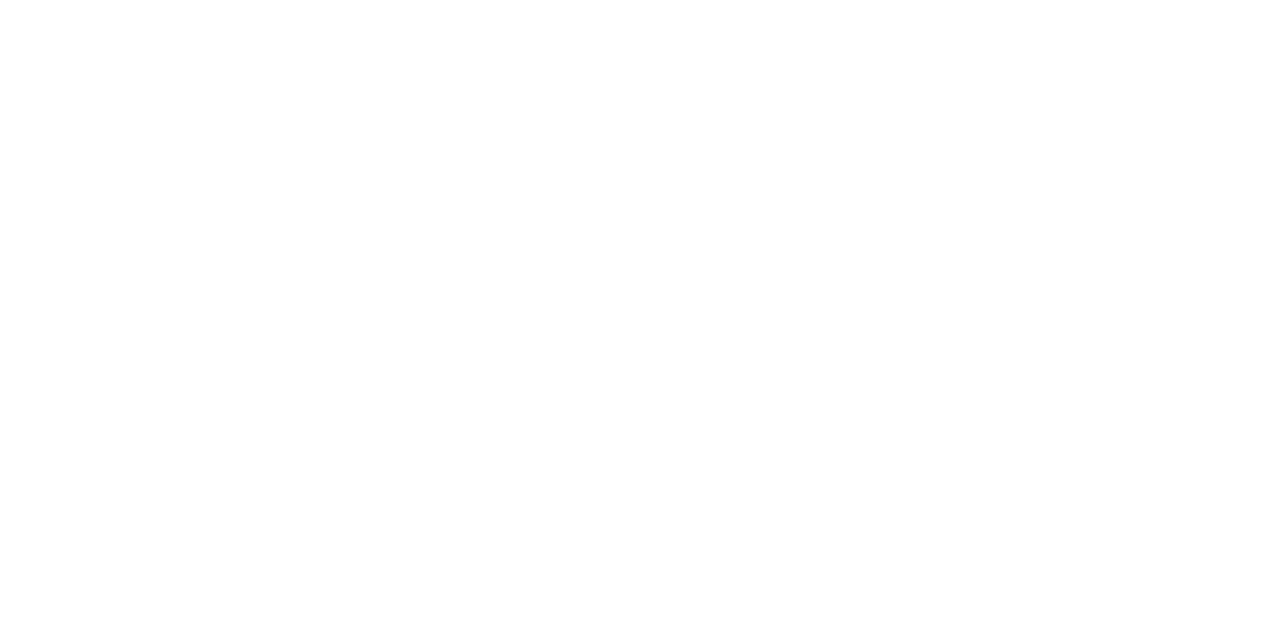
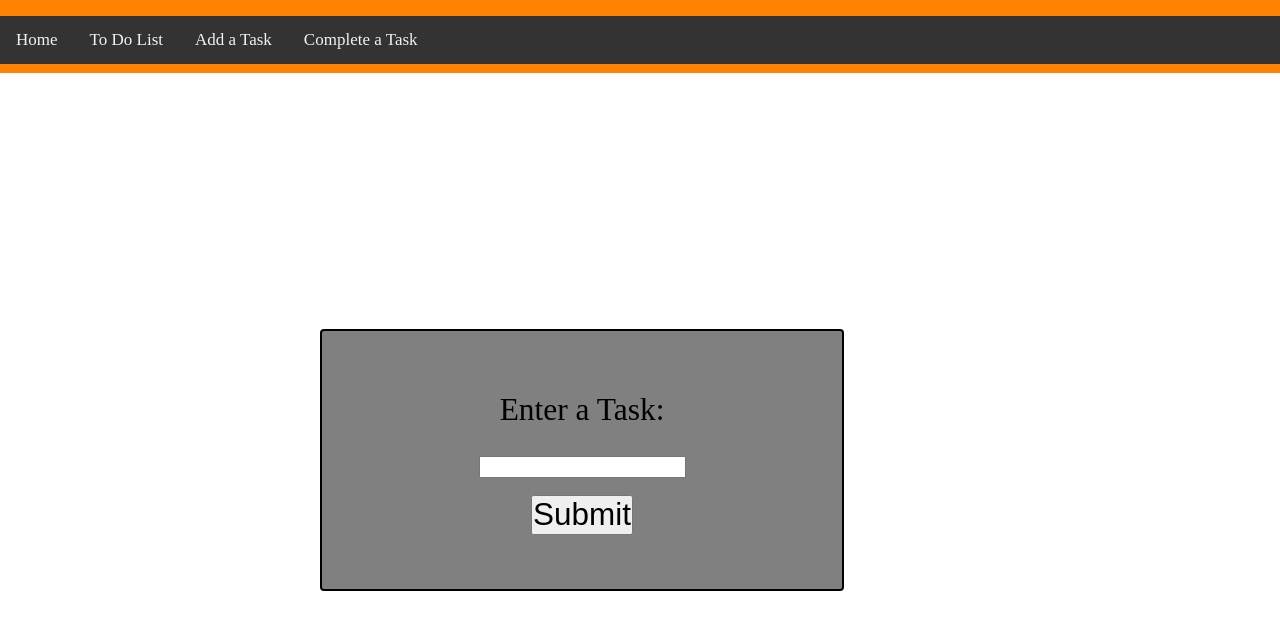
Before and after one commit to laddeyboy/express_todo_app, a website: page views/addToDo.html in a window 1280 px wide. Drawn offline with nearby package versions, Linux system fonts and the light colour scheme; files that its build step writes are made by us from their sources.

```diff
--- a/package.json
+++ b/package.json
@@ -17,8 +17,10 @@
   },
   "homepage": "https://github.com/laddeyboy/express_todo_app#readme",
   "dependencies": {
+    "body-parser": "^1.18.3",
     "express": "^4.16.3",
     "nodemon": "^1.17.4",
-    "nunjucks": "^3.1.2"
+    "nunjucks": "^3.1.2",
+    "pg-promise": "^8.4.4"
   }
 }
--- /dev/null
+++ b/public/css/base.css
@@ -0,0 +1,88 @@
+* {
+    margin: 0;
+    padding: 0;
+    box-sizing: border-box;
+    /*border: 1px solid black;*/
+}
+html {
+    font-size: 65.5%;
+}
+
+
+.header {
+    height: 7rem;
+    background-color: #FF8200;
+    display: block;
+}
+
+.heading {
+    font-size: 3rem;
+    padding-top: 1.5rem;
+    padding-left: 1.5rem;
+}
+
+.index-body {
+    padding-top: 20%;
+    text-align: center;
+    font-size: 2rem;
+}
+
+.nav {
+    background-color: #333;
+    overflow: hidden;
+}
+
+.nav a {
+    float: left;
+    color: #f2f2f2;
+    text-align: center;
+    padding: 14px 16px;
+    text-decoration: none;
+    font-size: 17px;
+}
+
+.nav a:hover {
+    background-color: #ddd;
+    color: black;
+}
+
+.nav a.active {
+    background-color: #4CAF50;
+    color: white;
+}
+
+.form_container {
+     width: 50rem;
+     height: 25rem;
+     border: 2px solid black;
+     background-color: grey;
+     border-radius: 4px;
+     font-size: 3rem;
+     margin-left: 25vw;
+}
+
+.todo_body {
+    width: 50vw;
+    height: 5rem;
+    font-size: 2rem;
+    border: 1.5px solid #fff;
+    background: grey;
+    padding-left: 1rem;
+    margin-left: 10vw;
+    border-radius: 4px;
+    line-height: 5rem;
+}
+
+.todo_body ul {
+    list-style-type: none;
+}
+
+input[type="text"] {
+    font-size: 1.5rem;
+}
+input[type="submit"] {
+    font-size: 3rem;
+}
+form {
+    line-height: 5rem;
+}
--- a/views/addToDo.html
+++ b/views/addToDo.html
@@ -4,6 +4,22 @@
 {{ title }}
 {% endblock %}
 
+{% block header %}
+{{ title }}
+{% endblock %}
+
 {% block content %}
-{{ content }}
+<div class="form_container">
+    <form action="/todos" method="POST">
+        <br>
+        <label>Enter a Task:</label>
+        <br>
+        <input type="text" class="text-box" name="task"/>
+        <br>
+        <input type="submit" value="Submit"/>
+    </form>
+</div>
+
+
+
 {% endblock %}
--- a/views/base.html
+++ b/views/base.html
@@ -2,13 +2,24 @@
 <html>
     <head>
         <title>{% block title %}{% endblock %}</title>
+        <link rel="stylesheet" href="/css/base.css" type="text/css" />
     </head>
     <body>
 
+        <div class="header">
+            <p class="heading">{% block header %} {% endblock %}</p>
+            <div class="nav">
+                <a href="/">Home</a>
+                <a href="/todos">To Do List</a>
+                <a href="/todos/add">Add a Task</a>
+                <a href="/">Complete a Task</a>
+            </div>
+        </div>
 
-        {%block content %}
-        {% endblock %}
-
+        <div class="index-body">
+            {%block content %}
+            {% endblock %}
+        </div>
 
     </body>
 </html>
```
Also changed, not shown: todo.js (+34 -5 lines), views/index.html (+7 -0 lines), views/todo.html (+12 -1 lines), 1 other file.
